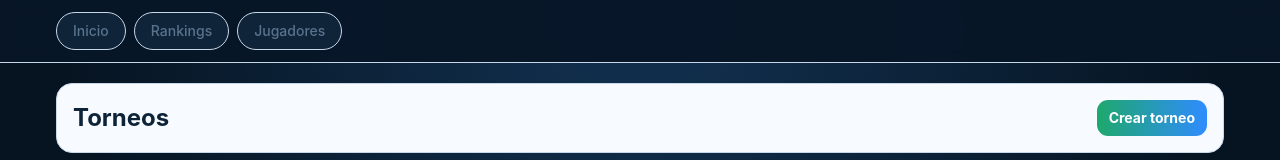
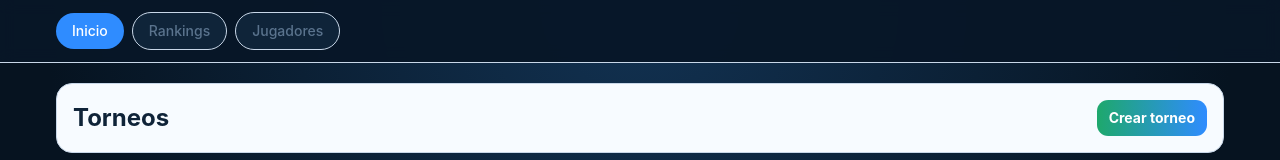
Before and after one commit to eamolina-dev/tournament-manager, a React (Vite) app: page /public in a window 1280 px wide. Shown: the top 160 px of the page. Built offline with nearby package versions, Linux system fonts and the light colour scheme; no server answers; the database is empty.

Commit message:
feat: add legacy redirects to /public route namespace

```diff
--- a/src/App.tsx
+++ b/src/App.tsx
@@ -10,8 +10,41 @@ import { AdminHomePage } from "./features/admin/pages/AdminHomePage";
 
 const OWNER_MODE_ENABLED = true;
 
+const normalizeToPublicPath = (pathname: string) => {
+  if (pathname === "/") return "/public";
+  if (pathname.startsWith("/admin")) return pathname;
+  if (pathname === "/public" || pathname.startsWith("/public/")) return pathname;
+  if (pathname === "/rankings") return "/public/rankings";
+  if (pathname === "/players") return "/public/players";
+  if (pathname === "/eventos/new") return "/public/eventos/new";
+
+  const eventEditMatch = pathname.match(/^\/eventos\/([^/]+)\/edit$/);
+  if (eventEditMatch) return `/public/eventos/${eventEditMatch[1]}/edit`;
+
+  const eventCategoryMatch = pathname.match(/^\/eventos\/([^/]+)\/categorias\/([^/]+)$/);
+  if (eventCategoryMatch) return `/public/eventos/${eventCategoryMatch[1]}/categorias/${eventCategoryMatch[2]}`;
+
+  const eventMatch = pathname.match(/^\/eventos\/([^/]+)$/);
+  if (eventMatch) return `/public/eventos/${eventMatch[1]}`;
+
+  const legacyEventMatch = pathname.match(/^\/torneos\/([^/]+)$/);
+  if (legacyEventMatch) return `/public/torneos/${legacyEventMatch[1]}`;
+
+  const tournamentMatch = pathname.match(/^\/tournament\/([^/]+)\/([^/]+)$/);
+  if (tournamentMatch) return `/public/tournament/${tournamentMatch[1]}/${tournamentMatch[2]}`;
+
+  return pathname;
+};
+
+const pathForShellNavigation = (pathname: string) => {
+  if (pathname === "/public") return "/";
+  if (pathname === "/public/rankings") return "/rankings";
+  if (pathname === "/public/players") return "/players";
+  return pathname;
+};
+
 const matchTournamentPath = (pathname: string) => {
-  const match = pathname.match(/^\/tournament\/([^/]+)\/([^/]+)$/);
+  const match = pathname.match(/^\/public\/tournament\/([^/]+)\/([^/]+)$/);
   if (!match) return null;
   return { slug: match[1], category: decodeURIComponent(match[2]) };
 };
@@ -23,26 +56,26 @@ const matchAdminTournamentPath = (pathname: string) => {
 };
 
 const matchEventPath = (pathname: string) => {
-  const match = pathname.match(/^\/eventos\/([^/]+)$/);
+  const match = pathname.match(/^\/public\/eventos\/([^/]+)$/);
   if (!match) return null;
   if (match[1] === "new") return null;
   return { eventId: match[1] };
 };
 
 const matchEventCategoryPath = (pathname: string) => {
-  const match = pathname.match(/^\/eventos\/([^/]+)\/categorias\/([^/]+)$/);
+  const match = pathname.match(/^\/public\/eventos\/([^/]+)\/categorias\/([^/]+)$/);
   if (!match) return null;
   return { eventId: match[1], categoryId: match[2] };
 };
 
 const matchLegacyEventPath = (pathname: string) => {
-  const match = pathname.match(/^\/torneos\/([^/]+)$/);
+  const match = pathname.match(/^\/public\/torneos\/([^/]+)$/);
   if (!match) return null;
   return { eventId: match[1] };
 };
 
 const matchEventEditPath = (pathname: string) => {
-  const match = pathname.match(/^\/eventos\/([^/]+)\/edit$/);
+  const match = pathname.match(/^\/public\/eventos\/([^/]+)\/edit$/);
   if (!match) return null;
   return { eventId: match[1] };
 };
@@ -56,11 +89,13 @@ export default function App() {
     return () => window.removeEventListener("popstate", onPopState);
   }, []);
 
+  const normalizedPathname = useMemo(() => normalizeToPublicPath(pathname), [pathname]);
+
   useEffect(() => {
-    if (pathname !== "/") return;
-    window.history.replaceState({}, "", "/public");
-    setPathname("/public");
-  }, [pathname]);
+    if (pathname === normalizedPathname) return;
+    window.history.replaceState({}, "", normalizedPathname);
+    setPathname(normalizedPathname);
+  }, [normalizedPathname, pathname]);
 
   const navigate = (path: string) => {
     if (path === `${window.location.pathname}${window.location.search}`) return;
@@ -68,18 +103,18 @@ export default function App() {
     setPathname(window.location.pathname);
   };
 
-  const tournamentRoute = useMemo(() => matchTournamentPath(pathname), [pathname]);
-  const adminTournamentRoute = useMemo(() => matchAdminTournamentPath(pathname), [pathname]);
-  const eventRoute = useMemo(() => matchEventPath(pathname), [pathname]);
-  const eventEditRoute = useMemo(() => matchEventEditPath(pathname), [pathname]);
-  const eventCategoryRoute = useMemo(() => matchEventCategoryPath(pathname), [pathname]);
-  const legacyEventRoute = useMemo(() => matchLegacyEventPath(pathname), [pathname]);
+  const tournamentRoute = useMemo(() => matchTournamentPath(normalizedPathname), [normalizedPathname]);
+  const adminTournamentRoute = useMemo(() => matchAdminTournamentPath(normalizedPathname), [normalizedPathname]);
+  const eventRoute = useMemo(() => matchEventPath(normalizedPathname), [normalizedPathname]);
+  const eventEditRoute = useMemo(() => matchEventEditPath(normalizedPathname), [normalizedPathname]);
+  const eventCategoryRoute = useMemo(() => matchEventCategoryPath(normalizedPathname), [normalizedPathname]);
+  const legacyEventRoute = useMemo(() => matchLegacyEventPath(normalizedPathname), [normalizedPathname]);
 
   return (
-    <AppShell pathname={pathname} navigate={navigate}>
-      {pathname === "/public" && <HomePage navigate={navigate} />}
-      {pathname === "/admin" && <AdminHomePage />}
-      {pathname === "/eventos/new" && <EventCreatePage navigate={navigate} />}
+    <AppShell pathname={pathForShellNavigation(normalizedPathname)} navigate={navigate}>
+      {normalizedPathname === "/public" && <HomePage navigate={navigate} />}
+      {normalizedPathname === "/admin" && <AdminHomePage />}
+      {normalizedPathname === "/public/eventos/new" && <EventCreatePage navigate={navigate} />}
       {eventEditRoute && <EventCreatePage navigate={navigate} eventId={eventEditRoute.eventId} />}
       {eventRoute && <EventCreatePage navigate={navigate} eventId={eventRoute.eventId} />}
       {eventCategoryRoute && (
@@ -93,9 +128,9 @@ export default function App() {
         />
       )}
       {legacyEventRoute && <EventCreatePage navigate={navigate} eventId={legacyEventRoute.eventId} />}
-      {pathname === "/admin/tournaments" && <AdminTournamentsPage navigate={navigate} />}
-      {pathname === "/rankings" && <RankingsPage />}
-      {pathname === "/players" && <PlayersPage />}
+      {normalizedPathname === "/admin/tournaments" && <AdminTournamentsPage navigate={navigate} />}
+      {normalizedPathname === "/public/rankings" && <RankingsPage />}
+      {normalizedPathname === "/public/players" && <PlayersPage />}
       {tournamentRoute && (
         <TournamentCategoryPage
           slug={tournamentRoute.slug}
@@ -118,12 +153,12 @@ export default function App() {
         !eventEditRoute &&
         !eventCategoryRoute &&
         !legacyEventRoute &&
-        pathname !== "/public" &&
-        pathname !== "/admin" &&
-        pathname !== "/rankings" &&
-        pathname !== "/players" &&
-        pathname !== "/admin/tournaments" &&
-        pathname !== "/eventos/new" && (
+        normalizedPathname !== "/public" &&
+        normalizedPathname !== "/admin" &&
+        normalizedPathname !== "/public/rankings" &&
+        normalizedPathname !== "/public/players" &&
+        normalizedPathname !== "/admin/tournaments" &&
+        normalizedPathname !== "/public/eventos/new" && (
         <section className="tm-card">
           <p className="text-sm text-[var(--tm-muted)]">Ruta no encontrada.</p>
         </section>
```
